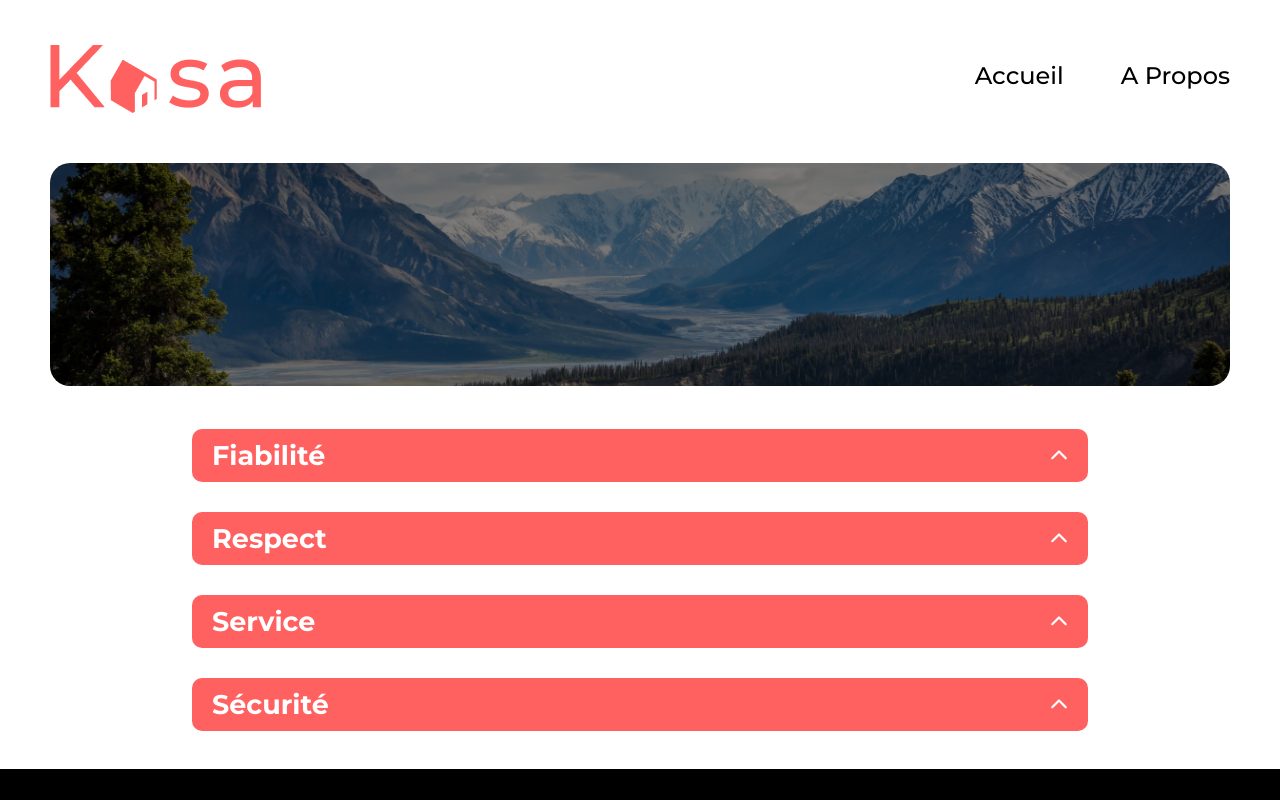
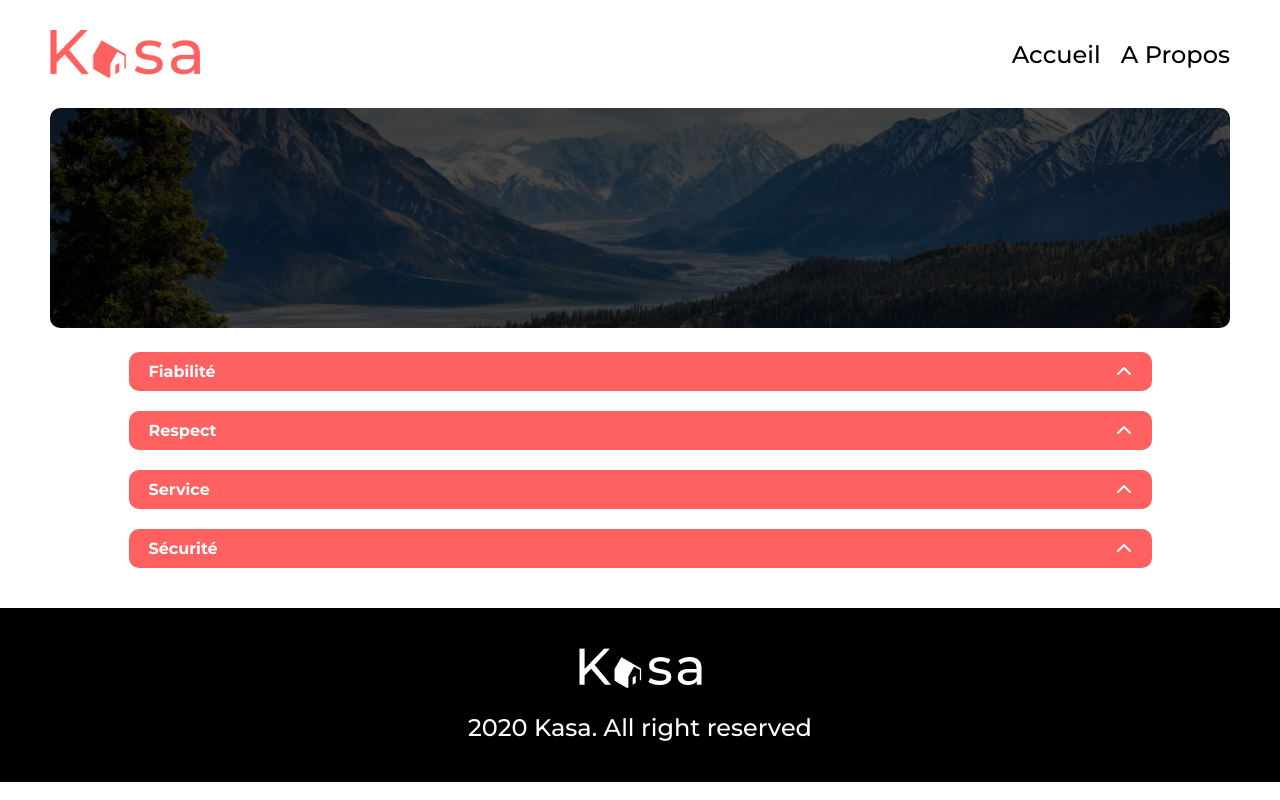
Before and after one commit to nassimfadili/kasa-app, a React (Create React App) app: page /a-propos in a window 1280 px wide. Shown: the top 800 px of the page. Built offline with nearby package versions, Linux system fonts and the light colour scheme.

Commit message:
debbug scss

```diff
--- a/src/components/collaps.jsx
+++ b/src/components/collaps.jsx
@@ -1,4 +1,4 @@
-import { faChevronDown, faChevronUp } from '@fortawesome/free-solid-svg-icons';
+import { faChevronUp } from '@fortawesome/free-solid-svg-icons';
 import { FontAwesomeIcon } from '@fortawesome/react-fontawesome';
 import React, { useState } from 'react';
 
@@ -11,14 +11,16 @@ const Collaps = ({ title, content }) => {
 
     return (
         <div className="Accordion">
-            <div className='AccordionContent'>
+            <div className='AccordionContent' onClick={toggle}>
                 <h2>{title}</h2>
                 <FontAwesomeIcon
-                    icon={isOpen ? faChevronDown : faChevronUp}
-                    onClick={toggle}
+                    icon={faChevronUp}
+                    className={`chevron ${isOpen ? 'rotate' : ''}`}
                 />
-                </div>
-                {isOpen && <p className='AccordionText'>{content}</p>}
+            </div>
+            <div className={`AccordionText ${isOpen ? 'open' : ''}`}>
+                <p>{content}</p>
+            </div>
         </div>
     );
 }
--- a/src/style/App.scss
+++ b/src/style/App.scss
@@ -1,242 +1,270 @@
-@import url('https://fonts.googleapis.com/css2?family=Montserrat:wght@100;200;300;400;500;600;700;800;900&display=swap');
+@import url("https://fonts.googleapis.com/css2?family=Montserrat:wght@100;200;300;400;500;600;700;800;900&display=swap");
 
+// Variables
+$primary-color: #ff6060;
+$secondary-color: #f6f6f6;
+$text-color: #fff;
+$font-family: "Montserrat", sans-serif;
+$border-radius: 10px;
 
-.BannerBar {
+// Mixins
+@mixin flex-center {
   display: flex;
   justify-content: center;
   align-items: center;
-    padding-left: 50px;
-    padding-right: 50px;
-    padding-bottom: 43px;
-    flex-shrink: 0;
+}
+
+@mixin montserrat-font($size, $weight) {
+  font-family: $font-family;
+  font-size: $size;
+  font-weight: $weight;
+}
+
+// Reset
+* {
+  box-sizing: border-box;
+  margin: 0;
+  padding: 0;
+}
+
+body {
+  font-family: $font-family;
+  color: $primary-color;
+}
+
+// Header
+.Navbar {
+  display: flex;
+  flex-direction: column;
+  align-items: center;
+  padding: 20px;
+
+  img {
+    max-width: 100px;
+    margin-bottom: 20px;
+  }
+
+  ul {
+    list-style: none;
+    display: flex;
+    gap: 20px;
+
+    li {
+      cursor: pointer;
+      @include montserrat-font(14px, 500);
+      color: #000000;
+
+      &:hover {
+        text-decoration: underline;
+      }
+    }
+  }
+}
+
+// Banner
+.BannerBar {
+  position: relative;
+  margin: 0 20px;
 
   img {
     width: 100%;
     height: 223px;
-        overflow: hidden;
     object-fit: cover;
-        border-radius: 20px;
-        filter: brightness(50%);
+    border-radius: $border-radius;
+    filter: brightness(30%);
   }
 
   p {
-        font-family: "Montserrat", sans-serif;
-        font-weight: 700;
-        font-size: 48px;
-        font-style: normal;
+    @include montserrat-font(24px, 700);
+    color: $text-color;
     position: absolute;
-        color: white;
-        z-index: 1;
-        -webkit-text-stroke-width: 1;
-        -webkit-text-stroke-color: #000;
-
+    top: 50%;
+    left: 50%;
+    transform: translate(-50%, -50%);
+    text-align: center;
+    width: 100%;
   }
 }
 
-.footerbar {
-    display: flex;
-    justify-content: center;
-    background-color: black;
-    flex-direction: column;
-    align-items: center; /* Centre les éléments horizontalement et verticalement */
-    padding-top: 66px;
-    padding-bottom: 29px;
+// Cards
+.CardsContainer {
+  margin: 20px;
+}
+
+.Cards {
+  display: grid;
+  gap: 20px;
+  background-color: $secondary-color;
+  border-radius: $border-radius;
+  padding: 20px;
+}
+
+.Card {
+  position: relative;
+  width: 100%;
+  height: 200px;
+  border-radius: $border-radius;
+  overflow: hidden;
 
   img {
-      max-width: 100%; /* Assure que l'image ne dépasse pas sa taille d'origine */
-      height: auto; /* Maintient le ratio hauteur/largeur de l'image */
-      /* background-color: white; */ /* Ce commentaire est incorrect, ne s'applique pas à une image */
+    width: 100%;
+    height: 100%;
+    object-fit: cover;
   }
 
   p {
-        font-family: "Montserrat", sans-serif;
-        font-size: 24px;
-        font-style: normal;
-        font-weight: 500;
-        color: white;
-        text-align: center; /* Centre le texte horizontalement */
-        margin: 0;
-        padding-top: 24px;
+    @include montserrat-font(16px, 700);
+    color: $text-color;
+    position: absolute;
+    bottom: 10px;
+    left: 10px;
+    right: 10px;
+    text-shadow: 2px 2px 4px rgba(0, 0, 0, 0.8);
   }
 }
 
-.Navbar {
-    font-family: "Montserrat", sans-serif;
-    font-weight: 500;
-    display: flex;
-    flex-direction: row;
+// Accordion
+.Accordion {
+  margin-bottom: 20px;
+  overflow: hidden; // Pour cacher le contenu qui dépasse
+
+  .AccordionContent {
+    @include flex-center;
     justify-content: space-between;
-    padding-top: 45px;
-    padding-bottom: 50px;
-    padding-left: 50px;
-    padding-right: 50px;
+    background-color: $primary-color;
+    padding: 10px 20px;
+    border-radius: $border-radius;
+    color: $text-color;
+    cursor: pointer;
 
-    ul {
-        display: flex;
-        flex-direction: row;
-        gap: 57px;
+    h2 {
+      @include montserrat-font(16px, 700);
+    }
 
-        li {
-          display: flex;
-          flex-direction: row;
-          font-size: 24px;
-          font-style: normal;
-          font-weight: 500;
+    .chevron {
+      transition: transform 0.4s ease;
+
+      &.rotate {
+        transform: rotate(-180deg);
+      }
     }
   }
 
+  .AccordionText {
+    background-color: $secondary-color;
+    padding: 0 20px;
+    max-height: 0;
+    overflow: hidden;
+    transition: all 0.3s ease-in-out;
+
+    p {
+      @include montserrat-font(14px, 400);
+      color: black;
+      padding: 20px 0;
     }
 
-.CardsContainer {
-    padding-left: 50px;
-    padding-right: 50px;
-    padding-bottom: 50px;
-    border-radius: 25px;
+    &.open {
+      max-height: 1000px; // Une valeur suffisamment grande pour contenir le contenu
+      padding: 15px 20px;
+    }
+  }
+}
+
+// Logement
+.Logement {
+  margin: 20px;
+}
+
+.info-content {
+  margin-top: 20px;
+}
+
+.titleUser {
+  h2 {
+    @include montserrat-font(20px, 500);
+  }
+}
+
+.NamePicture {
+  display: flex;
+  align-items: center;
+  gap: 10px;
+
+  p {
+    @include montserrat-font(14px, 500);
+    color: $primary-color;
+  }
+
+  .userPicture {
+    width: 50px;
+    height: 50px;
+    border-radius: 50%;
+    object-fit: cover;
+  }
+}
+
+.location p {
+  @include montserrat-font(18px, 500);
+  margin-top: 5px;
+  color: black;
+}
+
+.tagStar {
+  margin-top: 20px;
+  display: flex;
+  justify-content: center;
+  margin-bottom: 20px;
+}
+
+.TagContent {
   display: flex;
   flex-wrap: wrap;
-    justify-content: center;
-    gap: 60px;
+  gap: 20px;
 
+  p {
+    @include montserrat-font(12px, 700);
+    background-color: $primary-color;
+    color: $text-color;
+    padding: 5px 25px;
+    border-radius: 10px;
+  }
 }
 
-.Card {
+.stars {
+  display: flex;
+  gap: 10px;
+  .fa-star {
+    font-size: 30px;
+    color: #e3e3e3;
 
-  width: 340px;
-  height: 340px;
-  display: flex;
-  flex-direction: row;
-  flex-wrap: wrap;
-  position: relative;
-
-    img {
-        display: block;
-        width: 100%;
-        height: 100%;
-        object-fit: cover; // Pour que l'image couvre la carte sans se déformer
-        border-radius: 8px; // Bordure arrondie si nécessaire
-        object-fit: cover;
+    &.filled {
+      color: $primary-color;
+    }
+  }
 }
 
-
-    p {
-        position: absolute;
-        font-family: 'Montserrat', sans-serif;
-        font-weight: 700;
-        color: white;
-        font-family: 'Montserrat', sans-serif; // Utilisation de la police Montserrat
-        border-bottom-left-radius: 8px; // Bordure arrondie bas-gauche
-        text-shadow: 2px 2px 4px rgba(0, 0, 0, 0.8);
-        bottom: 10px;
-        left: 10px;
-        margin:0;
-        word-wrap: break-word;
-        width: 50%;
-        padding: 10px;
-    }
-
-}
-
-.Cards {
-    display: flex;
-    flex-wrap: wrap;
-    justify-content: space-between;
-    gap: 60px;
-    border-radius:  25px;
-    background: #F6F6F6;
-    padding-top: 56px;
-    padding-left: 50px;
-    padding-right: 50px;
-    padding-bottom: 43px;
-
-}
-
-.AccordionContent {
-    display: flex;
-    flex-direction:row;
-    align-items: center;
-    justify-content:space-between ;
-    background-color: #FF6060;
-    color: #FFF;
-    font-family: Montserrat;
-    font-size: 18px;
-    font-style: normal;
-    font-weight: 700;
-    padding-top: 10px;
-    padding-bottom: 10px;
-    padding-left: 20px;
-    padding-right: 20px;
-    border-radius: 10px;
-
-
-    div {
-        display: flex;
-        flex-direction: column;
-        align-items: center;
-        width: 1000px;
-    }
-
-
-
-    svg {
-        z-index: 1;
-        margin-left: 10px;
-    }
-
-    h2 {
-      margin: 0;
-    }
-
-
-}
-
-.AccordionText {
-
-    padding: 20px;
-    border-radius: 10px 10px 5px 5px;
-    background: var(--Gray, rgba(246, 246, 246, 0.45));
-
-}
-
+// Slideshow
 .slideshow {
   position: relative;
   width: 100%;
-    overflow: hidden;
+  height: 415px;
 
-    &-slides {
-      display: flex;
-      transition: transform 0.5s ease-in-out;
-    }
-
-    &-slide {
-      min-width: 100%;
-      transition: opacity 0.5s ease-in-out;
-
-      &.active {
-        opacity: 1;
-        transition: opacity 0.5s ease-in-out;
-      }
-    }
   img {
     width: 100%;
-      height: 800px;
-      flex-shrink: 0;
+    height: 415px;
     object-fit: cover;
-      border-radius: 25px;
+    border-radius: $border-radius;
   }
 
   button {
     position: absolute;
     top: 50%;
     transform: translateY(-50%);
-      background-color: rgba(0, 0, 0, 0.5);
-      color: white;
+    background: none;
     border: none;
-      padding: 10px;
+    color: $text-color;
+    font-size: 24px;
     cursor: pointer;
-
-      &:focus {
-        outline: none;
-      }
 
     &:first-of-type {
       left: 10px;
@@ -248,177 +276,196 @@
   }
 }
 
-.info-content {
-  display: flex;
-  flex-direction: column;
+// 404 Page
+.Layout404 {
+  text-align: center;
+  padding: 20px;
+
+  h1 {
+    @include montserrat-font(96px, 700);
+    margin-bottom: 20px;
+    color: $primary-color;
+  }
+
+  .PageUnfound {
+    @include montserrat-font(18px, 500);
+    margin-bottom: 20px;
+    color: $primary-color;
+  }
+
+  .PageReturn {
+    @include montserrat-font(14px, 500);
+    text-decoration: underline;
+    cursor: pointer;
+    color: $primary-color;
+  }
+}
+
+// Footer
+.footerbar {
+  background-color: black;
+  color: $text-color;
+  text-align: center;
+  padding: 20px;
+
+  img {
+    max-width: 100px;
+    margin-bottom: 20px;
+  }
+
+  p {
+    @include montserrat-font(12px, 500);
+  }
+}
+
+// Media queries for larger screens
+@media (min-width: 768px) {
+  .Navbar {
+    flex-direction: row;
+    justify-content: space-between;
+    padding: 30px 50px;
+
+    img {
+      max-width: 150px;
+      margin-bottom: 0;
+    }
+
+    ul li {
+      font-size: 24px;
+    }
+  }
+
+  .BannerBar {
+    margin: 0 50px;
+
+    img {
+      height: 220px;
+    }
+
+    p {
+      font-size: 48px;
+    }
+  }
+
+  .CardsContainer {
+    margin: 50px;
+  }
+
+  .Cards {
+    grid-template-columns: repeat(2, 1fr);
+    gap: 50px;
+    padding: 56px 50px 43px;
+  }
+
+  .Card {
+    height: 340px;
+
+    p {
+      font-size: 18px;
+    }
+  }
+
+  .Logement {
+    margin: 50px;
   }
 
   .titleUser {
     display: flex;
-  flex-direction: row;
     justify-content: space-between;
-  align-items:center;
+    align-items: center;
+
     h2 {
-    margin: 0;
-    color: #FF6060;
-    font-family: Montserrat;
-    font-size: 50px;
-    font-style: normal;
-    font-weight: 500;
-  }
-}
-
-.NamePicture {
-  display: flex;
-  flex-direction: row;
-  gap: 10px;
-  align-items: center;
-  margin-top: 20px;
-
-  p{
-  color: #FF6060;
-  text-align: right;
-  font-family: Montserrat;
-  font-size: 30px;
-  font-style: normal;
-  font-weight: 500;
-  margin: 0;
-  }
-}
-
-.userPicture {
-  border-radius: 50%;
-  object-fit: cover;
-  width: 100px;
-  height: 100px;
-
-}
-
-.Logement {
-  padding-left: 100px;
-  padding-right: 100px;
-  padding-bottom: 50px;
-}
-.LogementAccordeon {
-  display: flex;
-  flex-direction: row;
-  gap: 76px;
-  align-items: center;
-  justify-content: space-between;
-}
-
-.Layout404 {
-  display: flex;
-  flex-direction: column;
-  justify-content: center;
-  gap: 139px;
-
-  h1 {
-    color: #FF6060;
-    text-align: center;
-    font-family: Montserrat;
-    font-size: 288px;
-    font-style: normal;
-    font-weight: 700;
-    margin: 0;
-    padding-top: 139px;
-  }
-}
-
-.PageUnfound {
-  color: #FF6060;
-  font-family: Montserrat;
       font-size: 36px;
-  font-style: normal;
-  font-weight: 500;
-  text-align: center;
-  margin: 0;
-}
-
-.PageReturn {
-  color: #000;
-  font-family: Montserrat;
-  font-size: 18px;
-  font-style: normal;
-  font-weight: 500;
-  text-decoration-line: underline;
-  text-align: center;
-  padding-bottom: 139px;
-  margin: 0;
-}
-
-.Accordion {
-  width: 100%;
-}
-
-.location {
-  p {
-    margin: 0;
-    color: #000;
-    font-family: Montserrat;
-      font-size: 20px;
-    font-style: normal;
-    font-weight: 500;
-    padding-top: 2px;
-    padding-bottom: 30px;
     }
   }
 
   .tagStar {
     display: flex;
-  flex-direction: row;
-  gap: 10px;
     justify-content: space-between;
     align-items: center;
-
-  .stars {
-    display: flex;
-    flex-direction: row;
-    align-items: center;
-    gap: 5px;
-    padding-bottom: 30px;
   }
 
-  .TagContent {
-    display: flex;
-    flex: row;
-    gap: 5px;
-    padding-bottom: 30px;
-    p{
-      display: flex;
-      margin: 0;
-      width: 115px;
-      height: 25px;
-      flex-shrink: 0;
-      justify-content: center;
-      background-color: #FF6060;
-      border-radius: 10px;
-      color: #FFF;
-      font-family: Montserrat;
-      font-size: 14px;
-      font-style: normal;
-      font-weight: 700;
+  .slideshow {
+    height: 415px;
+  }
 
+  .Layout404 {
+    h1 {
+      font-size: 288px;
+    }
+
+    .PageUnfound {
+      font-size: 36px;
+    }
+
+    .PageReturn {
+      font-size: 18px;
+    }
+  }
+
+  .footerbar {
+    padding: 40px;
+
+    img {
+      max-width: 150px;
+    }
+
+    p {
+      font-size: 24px;
     }
   }
 }
 
-.stars .fa-star {
-  font-size: 30px;
-  color: #E3E3E3; /* Couleur des étoiles non remplies */
+@media (min-width: 1024px) {
+  .Cards {
+    grid-template-columns: repeat(3, 1fr);
   }
 
-.stars .fa-star.filled {
-  color: #FF6060; /* Couleur des étoiles remplies */
+  .LogementAccordeon {
+    display: flex;
+    gap: 76px;
+
+    .Accordion {
+      flex: 1;
+    }
+  }
 }
 
 .AboutAccordion {
   display: flex;
   flex-direction: column;
-  gap: 30px;
-  padding-bottom: 38px;
   align-items: center;
+  padding: 20px;
+
+  .Accordion {
+    width: 100%;
+    max-width: 1023px; // Pour s'assurer qu'il ne dépasse pas sur les très grands écrans
+    margin-bottom: 20px;
+  }
+}
+
+// Media query pour les écrans moyens et grands
+@media (min-width: 768px) {
+  .apropos-page {
+    .AboutAccordion {
+      padding: 40px 20px;
+
       .Accordion {
         width: 70%;
       }
     }
+  }
+}
+
+// Media query pour les grands écrans
+@media (min-width: 1024px) {
+  .apropos-page {
+    .AboutAccordion {
+      padding: 40px 20px;
+
+      .Accordion {
+        width: 70%;
+      }
+    }
+  }
+}
```
Also changed, not shown: src/App.js (+5 -7 lines). Lines whose indentation alone changed are shown as unchanged.
